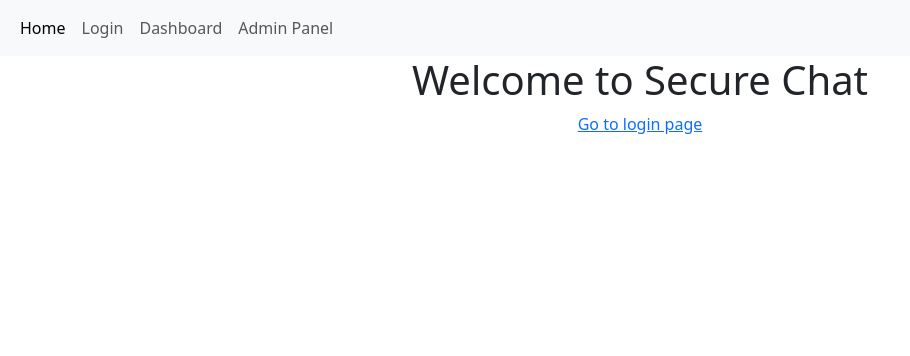
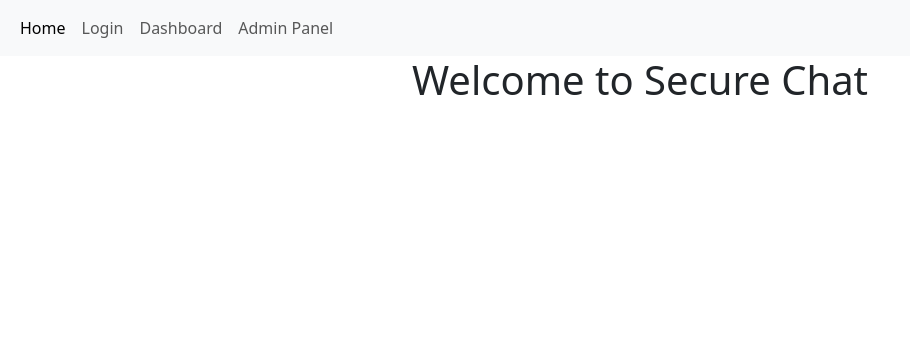
Before and after one commit to kittu1349/secure_chat_server, a Flask app: page / in a window 1280 px wide. Shown: the top 356 px of the page, without its empty margins (0-910 px from the left). Run offline with Flask 3, Linux system fonts and the light colour scheme.

Commit message:
Update home.html

```diff
--- a/templates/home.html
+++ b/templates/home.html
@@ -3,6 +3,5 @@
 {%block content%}
 <div class="content">
     <h1>Welcome to Secure Chat</h1>
-    <a href="{{url_for('login')}}">Go to login page</a>
 </div>
 {%endblock%}
```
